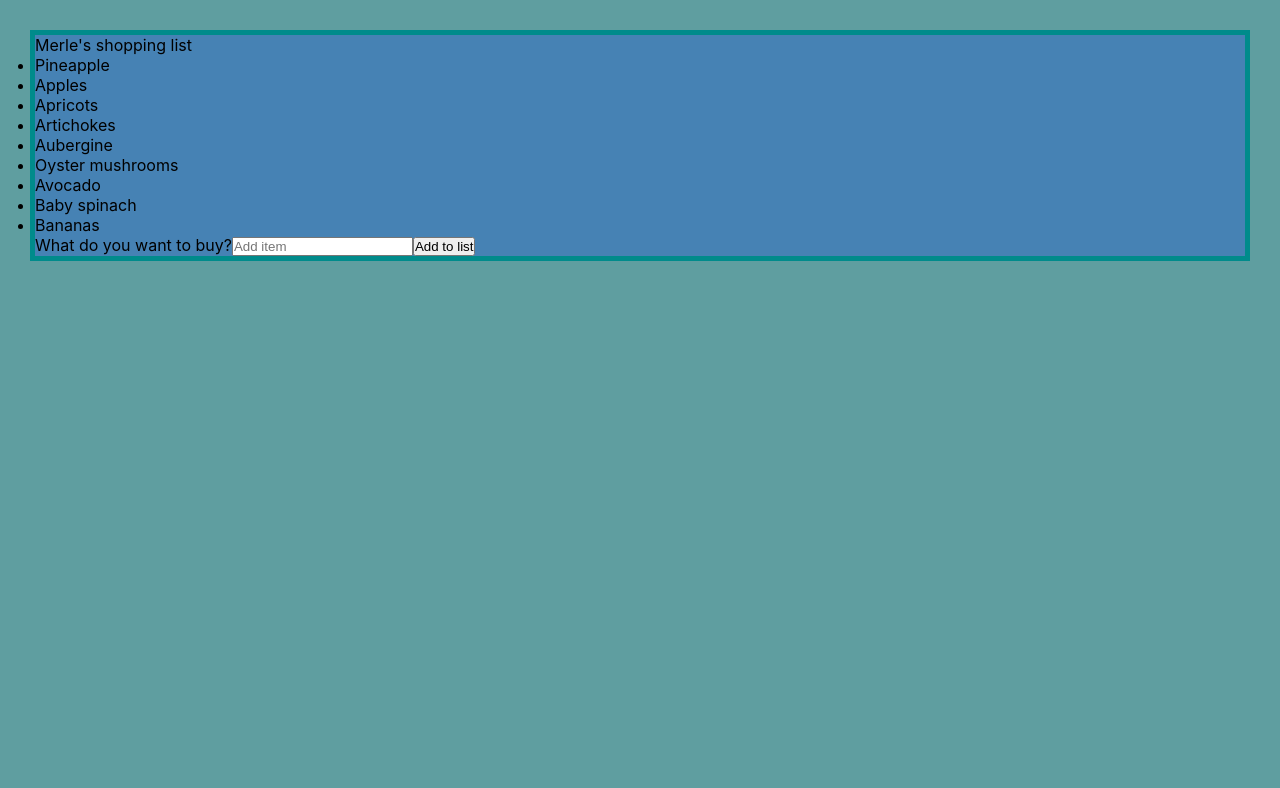
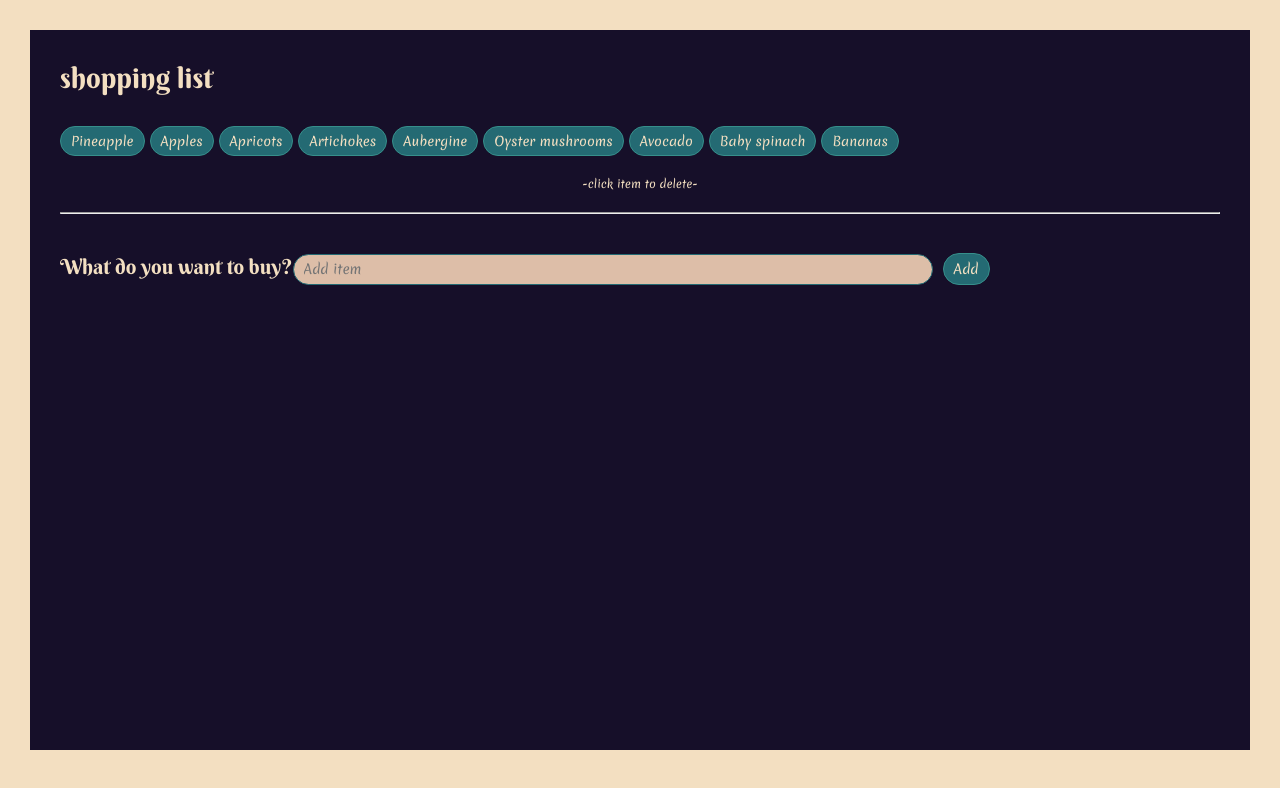
Before and after one commit to MerleMak/shopping-list, a React (Create React App) app: page / in a window 1280 px wide. Shown: the top 788 px of the page. Built offline with nearby package versions, Linux system fonts and the light colour scheme.

Commit message:
Add styles

```diff
--- a/src/App.css
+++ b/src/App.css
@@ -1,7 +1,32 @@
-* {
-  box-sizing: border-box;
+.list__body {
+  margin: 30px;
+  padding: 30px;
+  color: #f3dfc1;
+  background-color: #160f29;
+  height: 90vh;
 }
 
-.App {
+.list__header {
+  font-family: "Berkshire Swash", cursive;
+  font-size: 1.8rem;
+  margin-bottom: 30px;
+}
+
+.list {
+  display: flex;
+  flex-direction: row;
+  flex-wrap: wrap;
+  font-family: "Merienda", cursive;
+  gap: 5px;
+}
+
+.list__info {
+  font-family: "Merienda", cursive;
+  font-size: 0.7rem;
+  margin: 20px;
   text-align: center;
 }
+
+.list__divider {
+  border: ##f3dfc1 solid 1px;
+}
--- a/src/App.js
+++ b/src/App.js
@@ -1,3 +1,4 @@
+/* eslint-disable jsx-a11y/no-redundant-roles */
 import { nanoid } from "nanoid";
 import { initialItems } from "./db.js";
 import { useState } from "react";
@@ -5,21 +6,19 @@ import { useState } from "react";
 import AddItem from "./components/AddItem.js";
 import ListItem from "./components/ListItem.js";
 
-import "./components/Listbody.css";
-
-let nextID = 1;
+import "./App.css";
 
 export default function App() {
   const [items, setItems] = useState(initialItems);
 
-  function handleAddItem(title) {
+  function handleAddItem(name) {
     setItems([
       ...items,
       {
         _id: nanoid(),
         _type: "shopping.item",
         category: { _type: "ref", _ref: "c2hvcHBpbmcuY2F0ZWdvcnk6MA==" },
-        name: { en: title, de: "" },
+        name: { en: name, de: "" },
       },
     ]);
   }
@@ -29,13 +28,20 @@ export default function App() {
   }
 
   return (
-    <main className="Listbody">
-      <header> Merle's shopping list</header>
-      <ul>
+    <main className="list__body">
+      <header className="list__header">shopping list</header>
+      <ul role="list" className="list">
         {items.map((item) => (
-          <ListItem onDelete={handleonDelete} key={item._id} item={item} />
+          <ListItem
+            ariaLabel="click to delete Item"
+            onDelete={handleonDelete}
+            key={item._id}
+            item={item}
+          />
         ))}
       </ul>
+      <p className="list__info">-click item to delete-</p>
+      <hr className="list__divider"></hr>
       <AddItem onAddItem={handleAddItem} />
     </main>
   );
--- /dev/null
+++ b/src/components/AddItem.css
@@ -0,0 +1,30 @@
+.AddItem__form {
+  margin-top: 30px;
+}
+
+.AddItem__label {
+  font-size: 1.3rem;
+}
+
+.AddItem__input {
+  margin-top: 10px;
+  margin-right: 10px;
+  padding: 7px 10px;
+  width: 50vw;
+  background-color: #ddbea8;
+  border: #246a73 1px solid;
+  border-radius: 25px;
+}
+
+.AddItem__button {
+  padding: 5px 10px;
+  color: #f3dfc1;
+  background-color: #246a73;
+  border: #368f8b 1px solid;
+  border-radius: 25px;
+  font-family: "Merienda", cursive;
+}
+
+::placeholder {
+  font-family: "Merienda", cursive;
+}
--- a/src/components/AddItem.js
+++ b/src/components/AddItem.js
@@ -1,3 +1,4 @@
+import "./AddItem.css";
 import { useState } from "react";
 
 export default function AddItem({ onAddItem }) {
@@ -9,9 +10,12 @@ export default function AddItem({ onAddItem }) {
     setName("");
   }
   return (
-    <form onSubmit={handleSubmit}>
-      <label htmlFor="new-item">What do you want to buy?</label>
+    <form className="AddItem__form" onSubmit={handleSubmit}>
+      <label className="AddItem__label" htmlFor="new-item">
+        What do you want to buy?
+      </label>
       <input
+        className="AddItem__input"
         type="text"
         id="new-item"
         placeholder="Add item"
@@ -19,11 +23,13 @@ export default function AddItem({ onAddItem }) {
         onChange={(event) => setName(event.target.value)}
       />
       <button
-      //onClick={() => {
-      //  setName("");
-      //  onAddItem(name);}}
+        className="AddItem__button"
+        //onClick={() => {
+        //  setName("");
+        //  onAddItem(name);}}
+        // --> changes functionalities into form and handleSubmit function
       >
-        Add to list
+        Add
       </button>
     </form>
   );
--- a/src/components/ListItem.css
+++ b/src/components/ListItem.css
@@ -1,3 +1,8 @@
 .ListItem {
-  border: darkgoldenrod 2px solid;
+  font-size: 0.8rem;
+  list-style: none;
+  padding: 5px 10px;
+  background-color: #246a73;
+  border: #368f8b 1px solid;
+  border-radius: 25px;
 }
--- a/src/components/ListItem.js
+++ b/src/components/ListItem.js
@@ -1,3 +1,9 @@
+import "./ListItem.css";
+
 export default function ListItem({ item, onDelete }) {
-  return <li onClick={() => onDelete(item._id)}>{item.name.en}</li>;
+  return (
+    <li className="ListItem" onClick={() => onDelete(item._id)}>
+      {item.name.en}
+    </li>
+  );
 }
--- a/src/components/Listbody.css
+++ /dev/null
@@ -1,6 +0,0 @@
-.Listbody {
-  margin: 30px;
-  border: 5px solid darkcyan;
-  background-color: steelblue;
-  color: black;
-}
--- a/src/index.css
+++ b/src/index.css
@@ -1,3 +1,5 @@
+@import url("https://fonts.googleapis.com/css2?family=Berkshire+Swash&family=Caveat:wght@400;700&family=Merienda:wght@400;700&display=swap");
+
 * {
   box-sizing: border-box;
   margin: 0;
@@ -5,7 +7,6 @@
 }
 
 body {
-  font-family: -apple-system, BlinkMacSystemFont, "Segoe UI", Roboto, Oxygen,
-    Ubuntu, Cantarell, "Open Sans", "Helvetica Neue", sans-serif;
-  background-color: cadetblue;
+  font-family: "Berkshire Swash", cursive;
+  background-color: #f3dfc1;
 }
```
